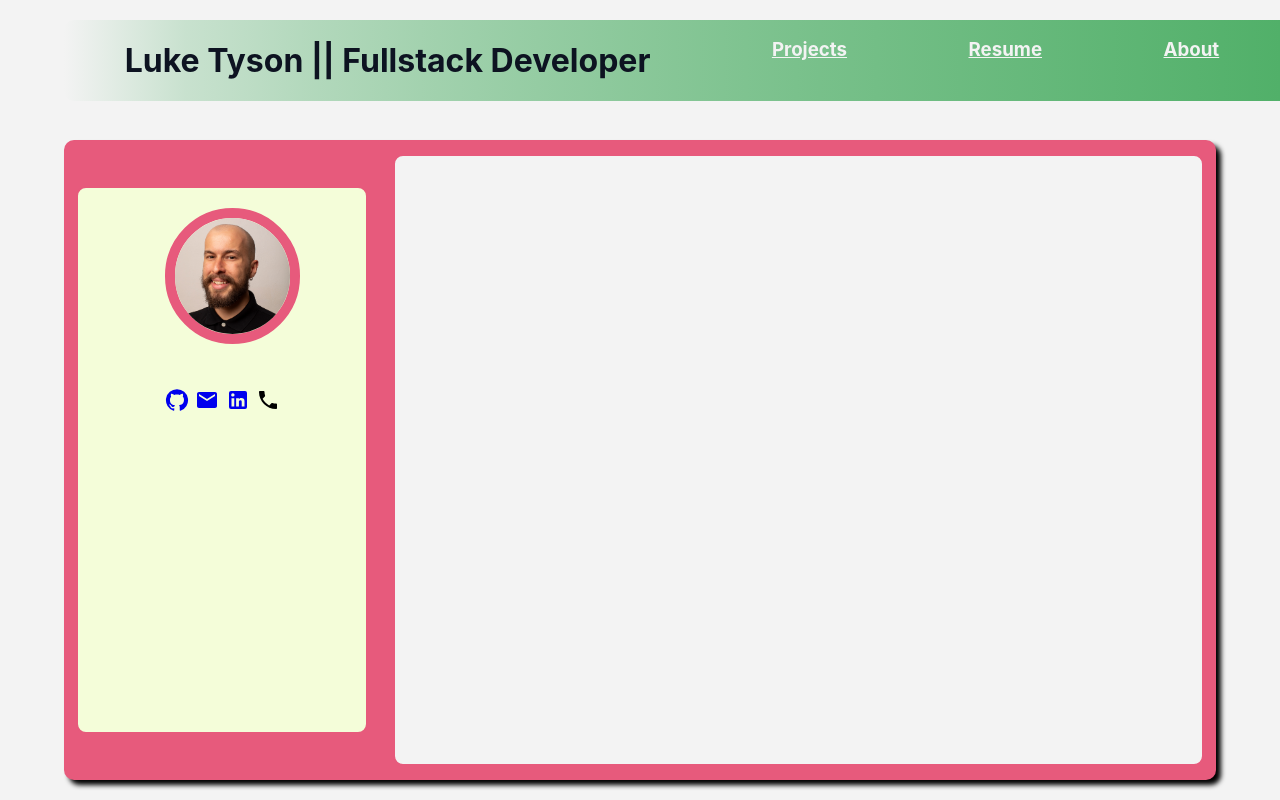
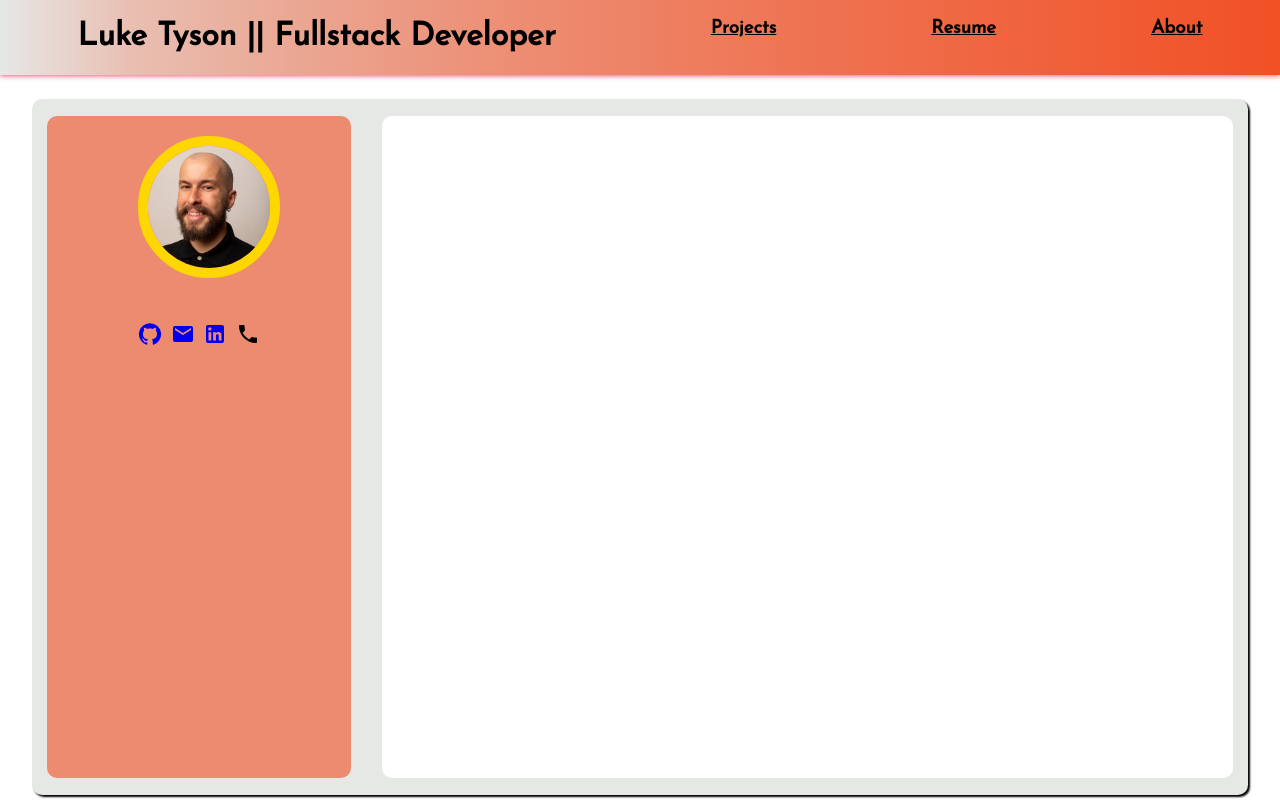
Before and after one commit to guantanamobosch/luke_tyson_portfolio, a React (Create React App) app: page / in a window 1280 px wide. Built offline with nearby package versions, Linux system fonts and the light colour scheme.

Commit message:
color scheme redesign, adjusting the cards

```diff
--- a/src/components/NavBar/NavBar.css
+++ b/src/components/NavBar/NavBar.css
@@ -1,19 +1,19 @@
 .NavBar {
-    width: 95%;
+    width: 100%;
     display: flex;
-    justify-content: space-around;;
-    /* border: 1px solid red; */
-    /* background-color: var(--reseda); */
-    background-image: linear-gradient(.25turn, var(--smoke), 30%, var(--reseda));
-    border-radius: 10px 0px 0px 10px;
-    align-self: flex-end;
+    justify-content: space-around;
+    background-image: linear-gradient(.25turn, var(--platinum), 30%, var(--coquelicot));
+    /* border-radius: 10px 0px 0px 10px; */
+    box-shadow: 0px 1px 5px var(--blush);
+    margin-bottom: auto;
+    font-family: 'Josefin Sans', sans-serif;
 }
 
 .NavBar h1 {
     color: var(--rich);
-    align-self: flex-start;
+    /* margin-right: auto; */
 }
 
 .NavBar > a {
-    color: var(--smoke);
+    color: var(--gunmetal);
 }
--- a/src/pages/App/App.css
+++ b/src/pages/App/App.css
@@ -1,9 +1,14 @@
+@import url('https://fonts.googleapis.com/css2?family=Josefin+Sans&display=swap');
+
 :root {
     --reseda: #51b069;
     --lite: #F4FDD9;
-    --rich: #0d1321;
     --smoke: #F3F3F3;
     --blush: #E75A7C;
+
+    --gunmetal: #1828251;
+    --coquelicot: #F15025;
+    --platinum: #E6E8E6;
 }
 
 html {
@@ -17,7 +22,7 @@ html {
 body {
     height: 100%;
     width: 100%;
-    background-color: var(--smoke);
+    background-color: white);
 }
 
 #root {
@@ -29,27 +34,26 @@ body {
     display: flex;
     flex-direction: column;
     align-items: center;
-    justify-content: space-around;
     height: 100%;
 }
 
 .main-card {
-    /* border: 1px solid red; */
-    background-color: var(--blush);
-    box-shadow: 5px 5px 5px;
+    background-color: var(--platinum);
+    box-shadow: 2px 2px 2px;
     border-radius: 10px;
     display: flex;
     justify-content: space-around;
-    width: 90%;
-    height: 80%;
+    margin-bottom: 5px;
+    width: 95%;
+    height: 87%;
 }
 
 #headshot-and-contact-container {
     border-radius: 10px;
-    border: 2px solid var(--blush);
-    background-color: var(--lite);
+    /* border: 2px solid var(--blush); */
+    background-color: #f151259c;
     max-width: 25%;
-    height: 85%;
+    height: 95%;
     display: flex;
     flex-direction: column;
     align-items: center;
@@ -57,8 +61,8 @@ body {
 }
 
 .route-card {
-    border: 2px solid var(--blush);
-    background-color: var(--smoke);
+    /* border: 2px solid var(--blush); */
+    background-color: white;
     border-radius: 10px;
     max-width: 70%;
     min-width: 70%;
--- a/src/pages/Contact/Contact.jsx
+++ b/src/pages/Contact/Contact.jsx
@@ -8,13 +8,25 @@ import "./Contact.css";
 export default function Contact() {
     return (
         <div id="contact-container">
-            <a href="https://github.com/guantanamobosch">
+            <a
+                href="https://github.com/guantanamobosch"
+                target="_blank"
+                rel="noreferrer"
+            >
                 <GitHubIcon />
             </a>
-            <a href="mailto:luketyson17@gmail.com?subject=Hello&body=Hi%20there!">
+            <a
+                href="mailto:luketyson17@gmail.com?subject=Hello&body=Hi%20there!"
+                target="_blank"
+                rel="noreferrer"
+            >
                 <EmailIcon />
             </a>
-            <a href="https://www.linkedin.com/in/luke-tyson-dev/">
+            <a
+                href="https://www.linkedin.com/in/luke-tyson-dev/"
+                target="_blank"
+                rel="noreferrer"
+            >
                 <LinkedInIcon />
             </a>
             <LocalPhoneIcon />
--- a/src/pages/Headshot/Headshot.css
+++ b/src/pages/Headshot/Headshot.css
@@ -7,5 +7,5 @@
     width: 100%;
     height: auto;
     border-radius: 100%;
-    border: 10px solid var(--blush);
+    border: 10px solid gold;
 }
```
